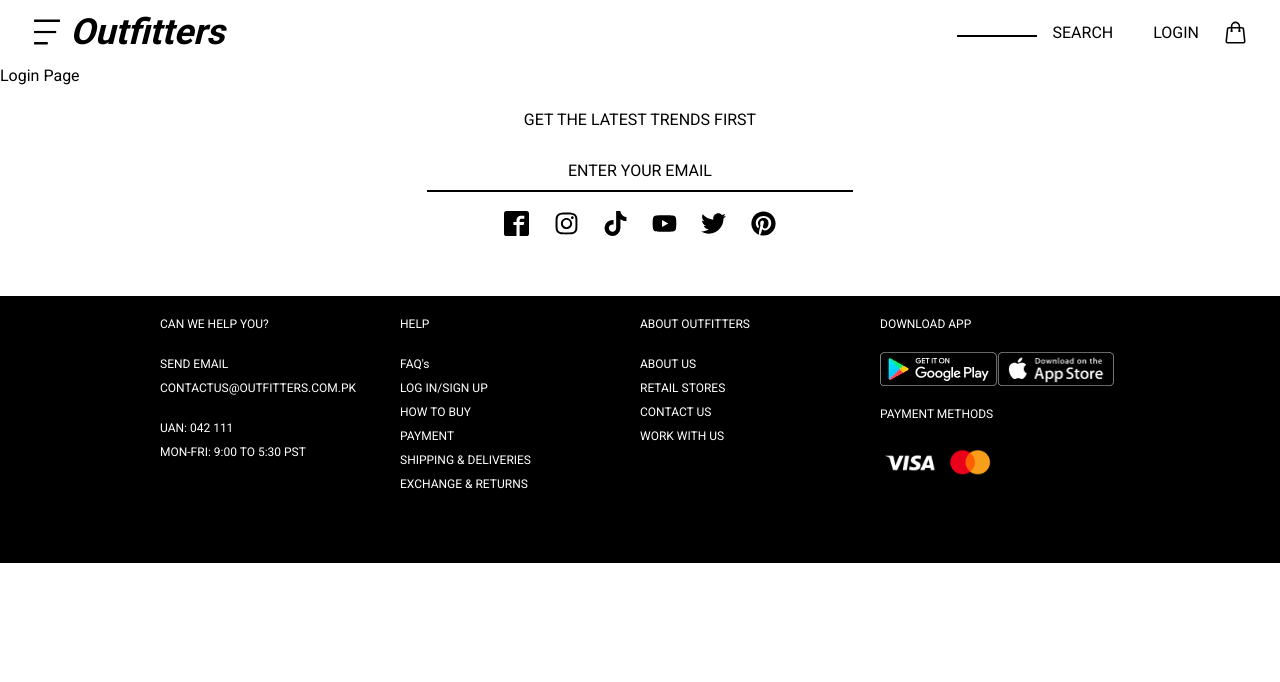
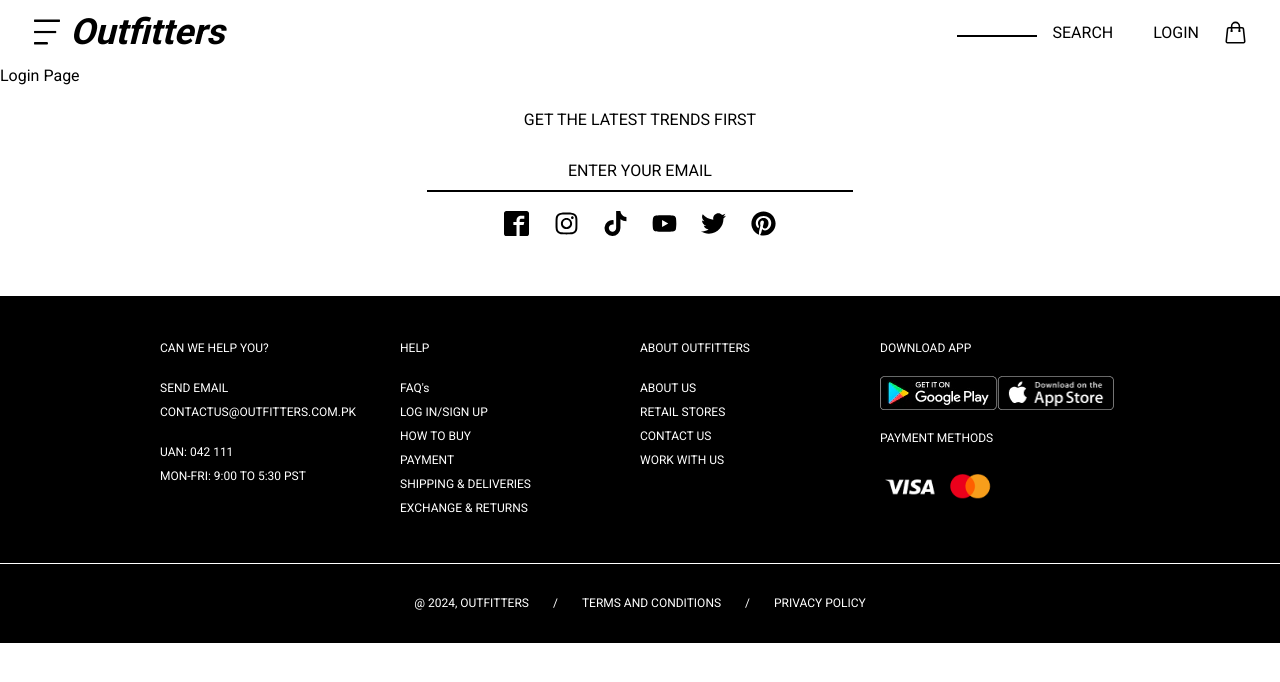
Before and after one commit to sameerspace/outfitters-clone, a Next.js app in the folder applications/outfitters-frontend/: page /account/login in a window 1280 px wide. Shown: the top 682 px of the page. Built offline with nearby package versions, Linux system fonts and the light colour scheme.

Commit message:
added trademark section

```diff
--- a/applications/outfitters-frontend/src/components/Footer/FooterTile/FooterTile.tsx
+++ b/applications/outfitters-frontend/src/components/Footer/FooterTile/FooterTile.tsx
@@ -3,8 +3,9 @@
 
 const FooterTile = () => {
   return (
+    <>
       <div className="flex w-full justify-center h-1/3 text-white bg-black py-4 px-40 text-xs leading-6">
-      <div className="flex flex-col justify-start w-1/4">
+        <div className="flex flex-col justify-start w-1/4 mt-6">
           <Link href={''}>CAN WE HELP YOU?</Link>
           <div className="mt-4">
             <Link href={''}>SEND EMAIL</Link>
@@ -17,7 +18,7 @@
             <Link href={''}>MON-FRI: 9:00 TO 5:30 PST</Link>
           </div>
         </div>
-      <div className="flex flex-col w-1/4">
+        <div className="flex flex-col w-1/4 mt-6">
           <Link href={''}>HELP</Link>
           <div className="mt-4">
             <Link href={''}>FAQ's</Link>
@@ -33,7 +34,7 @@
             <Link href={''}>EXCHANGE & RETURNS</Link>
           </div>
         </div>
-      <div className="flex flex-col w-1/4">
+        <div className="flex flex-col w-1/4 mt-6">
           <Link href={''}>ABOUT OUTFITTERS</Link>
           <div className="mt-4">
             <Link href={''}>ABOUT US</Link>
@@ -45,7 +46,7 @@
             <Link href={''}>WORK WITH US</Link>
           </div>
         </div>
-      <div className="flex flex-col w-1/4">
+        <div className="flex flex-col w-1/4 mt-6">
           <div>DOWNLOAD APP</div>
           <div className="mt-4">
             <div className="flex">
@@ -86,6 +87,14 @@
           </div>
         </div>
       </div>
+      <div className="flex w-full h-20 gap-6 justify-center items-center bg-black border-t-[1px] border-y-white text-white text-xs">
+        <p>@ 2024, OUTFITTERS</p>
+        <p>/</p>
+        <p>TERMS AND CONDITIONS</p>
+        <p>/</p>
+        PRIVACY POLICY
+      </div>
+    </>
   );
 };
 
```
Lines whose indentation alone changed are shown as unchanged.
